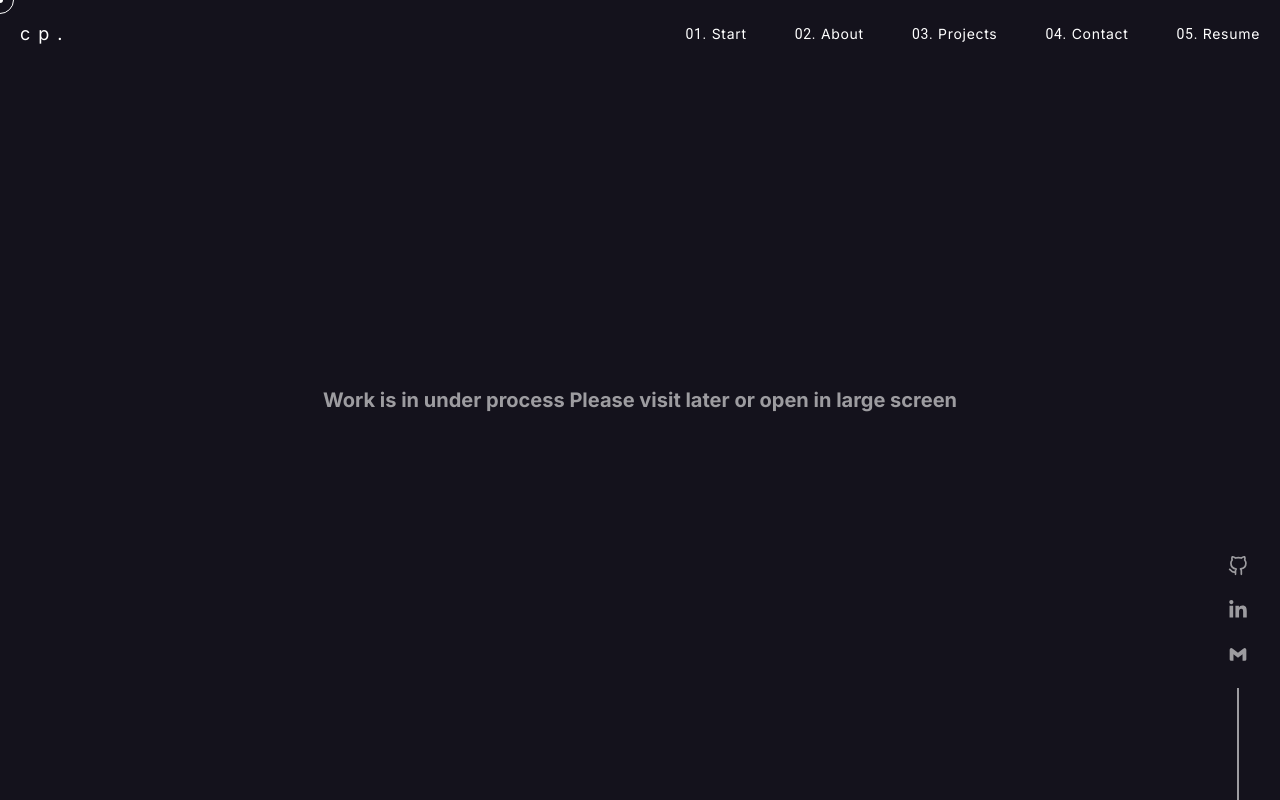
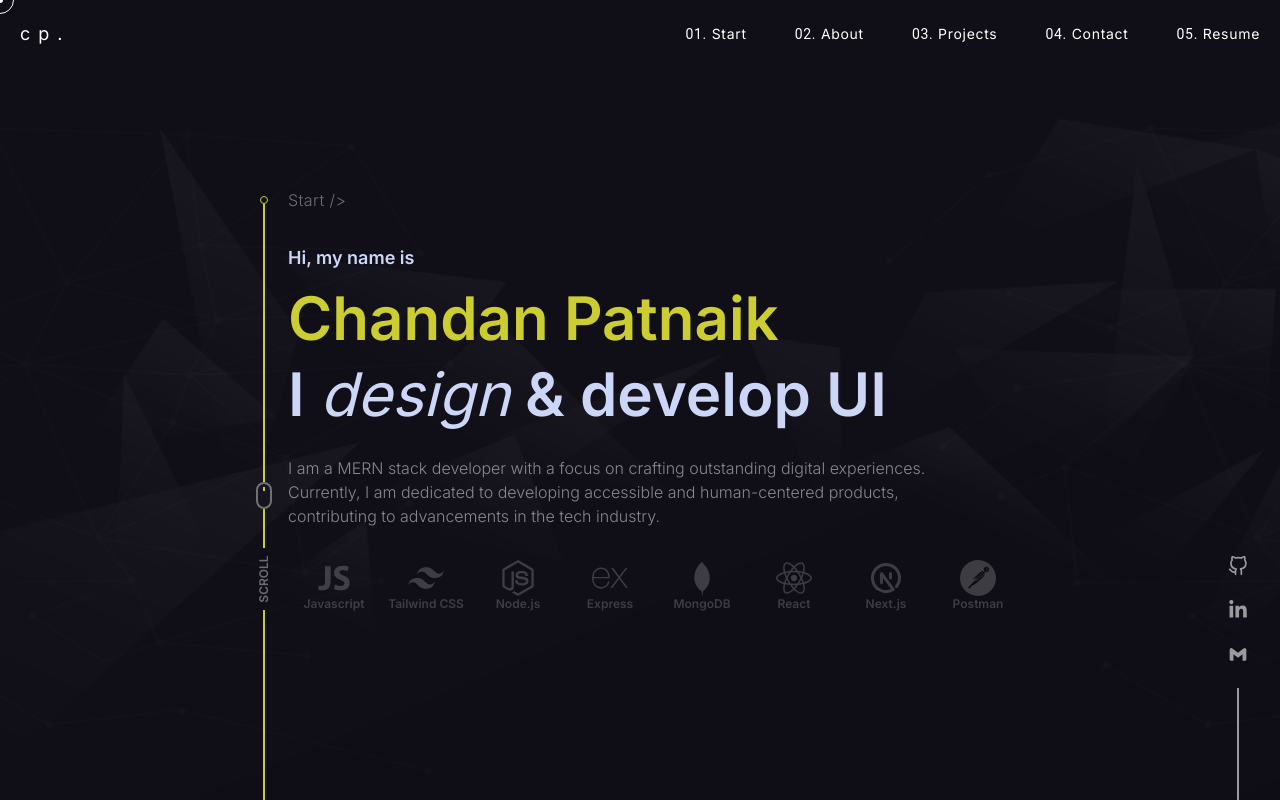
Before and after one commit to ChandanPatnaik/portfolio, a Next.js app: page / in a window 1280 px wide. Shown: the top 800 px of the page. Built offline with nearby package versions, Linux system fonts and the light colour scheme.

Commit message:
minor changes in about section

```diff
--- a/src/app/page.tsx
+++ b/src/app/page.tsx
@@ -18,15 +18,15 @@ export default function Home() {
   }, 2000);
 
   return (
-    <main className="">
-      <div className="text-milk/60 text-center font-bold w-full h-screen flex items-center justify-center text-xl p-8">
-        Work is in under process Please visit later or open in large screen
-      </div>
-      <section className="w-full hidden md:block">
+    <section className="w-full ">
       {isLoading ? (
         <Loader />
       ) : (
-          <section className="w-full relative h-full">
+        <section>
+          <div className="md:hidden text-milk/60 text-center font-bold w-full h-screen flex items-center justify-center text-xl p-8">
+            Work is in under process Please visit later or open in large screen
+          </div>
+          <div className="w-full hidden md:block relative h-full">
             <div className="hidden md:block fixed z-[200] right-8 bottom-0">
               <SocialIconList />
             </div>
@@ -39,9 +39,9 @@ export default function Home() {
             <Projects />
             <Contact />
             <Footer />
+          </div>
         </section>
       )}
     </section>
-    </main>
   );
 }
--- a/src/components/home/About.tsx
+++ b/src/components/home/About.tsx
@@ -30,7 +30,7 @@ const About = () => {
       )}
       {isTorchOn && (
         <div className="right-20 text-xl font-semibold bottom-40 rotate-90 absolute text-dark-blue">
-          23 Dec 2022
+          21 Dec 2022
         </div>
       )}
       {isTorchOn && (
--- a/src/components/home/Projects.tsx
+++ b/src/components/home/Projects.tsx
@@ -95,7 +95,7 @@ const ProjectsList = () => {
         <div
           key={i}
           className="w-full bg-dark-slate border border-light-sky/10 flex flex-col gap-3 rounded-lg overflow-hidden"
-          onClick={() => alert("clicked")}
+          // onClick={() => alert("clicked")}
         >
           <div className="col-span-4">
             <img
```
Lines whose indentation alone changed are shown as unchanged.
